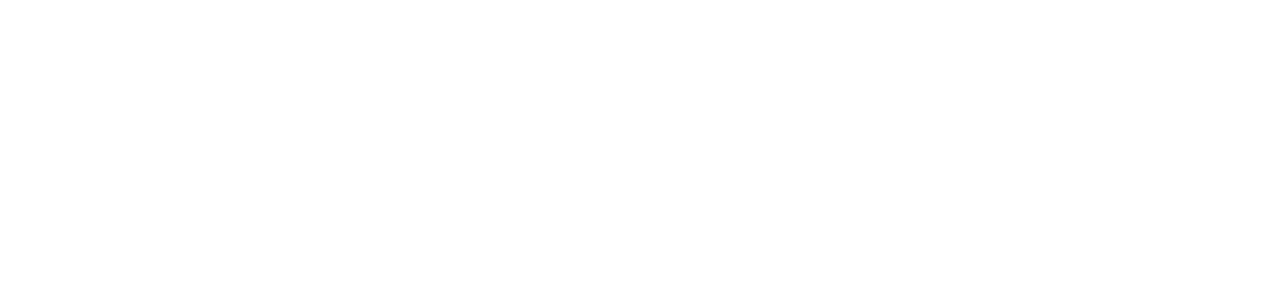
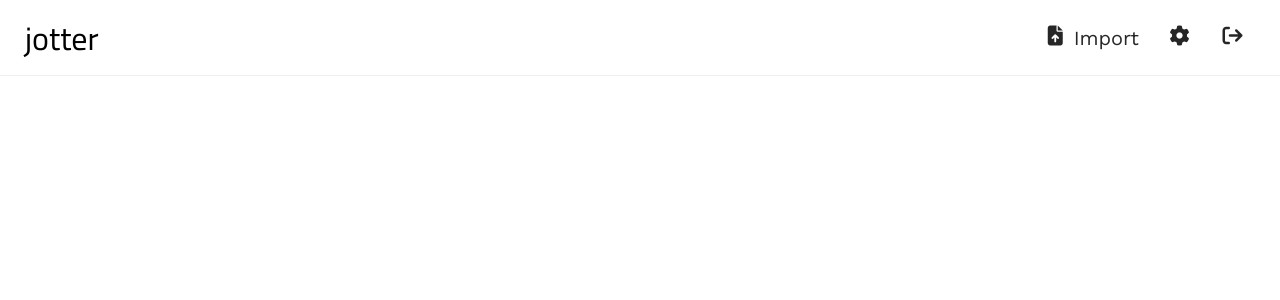
Before and after one commit to bourdier/jotter, a React (Vite) app: page /dashboard in a window 1280 px wide. Before the commit this address had no page. Shown: the top 300 px of the page. Built offline with nearby package versions, Linux system fonts and the light colour scheme; a web font is replaced by a local one.

Commit message:
Create dashboard page

```diff
--- a/src/App.jsx
+++ b/src/App.jsx
@@ -5,6 +5,7 @@ import Homepage from './routes/Homepage'
 import Login from './routes/Login';
 import Signup from './routes/Signup';
 import Usage from './routes/Usage';
+import Dashboard from './routes/Dashboard';
 
 function App() {
   return (
@@ -14,6 +15,7 @@ function App() {
         <Route path="/login" element={<Login />} />
         <Route path="/signup" element={<Signup />} />
         <Route path="/usage" element={<Usage />} />
+        <Route path="/dashboard" element={<Dashboard />} />
       </Routes>
     </>
   )
--- a/src/assets/sass/layouts/_upperbar.scss
+++ b/src/assets/sass/layouts/_upperbar.scss
@@ -17,5 +17,8 @@
   }
   i {
     margin-right: 6px;
+    &.no-text {
+      margin-right: 0;
+    }
   }
 }
--- a/src/index.css
+++ b/src/index.css
@@ -137,6 +137,9 @@ form button {
 }
 .upperbar i {
   margin-right: 6px;
+}
+.upperbar i.no-text {
+  margin-right: 0;
 }
 
 .homepage {
--- /dev/null
+++ b/src/routes/Dashboard.jsx
@@ -0,0 +1,23 @@
+export default function Dashboard() {
+  return (
+    <div className="dashboard">
+      <div className="upperbar">
+          <h1>jotter</h1>
+        <ul className="upperbar__tools">
+          <li>
+            <button className="no tools"><i className="fa-solid fa-fw fa-file-arrow-up"></i>Import</button>
+          </li>
+          <li>
+            <button className="no tools"><i className="fa-solid fa-fw fa-gear no-text"></i></button>
+          </li>
+          <li>
+            <button className="no tools"><i className="fa-solid fa-fw fa-arrow-right-from-bracket no-text"></i></button>
+          </li>
+        </ul>
+      </div>
+      <div className="dashboard__content">
+
+      </div>
+    </div>
+  )
+}
```
Also changed, not shown: src/components/Tools.jsx (+2 -9 lines), 1 other file (tests, documents, lock files or other folders).
